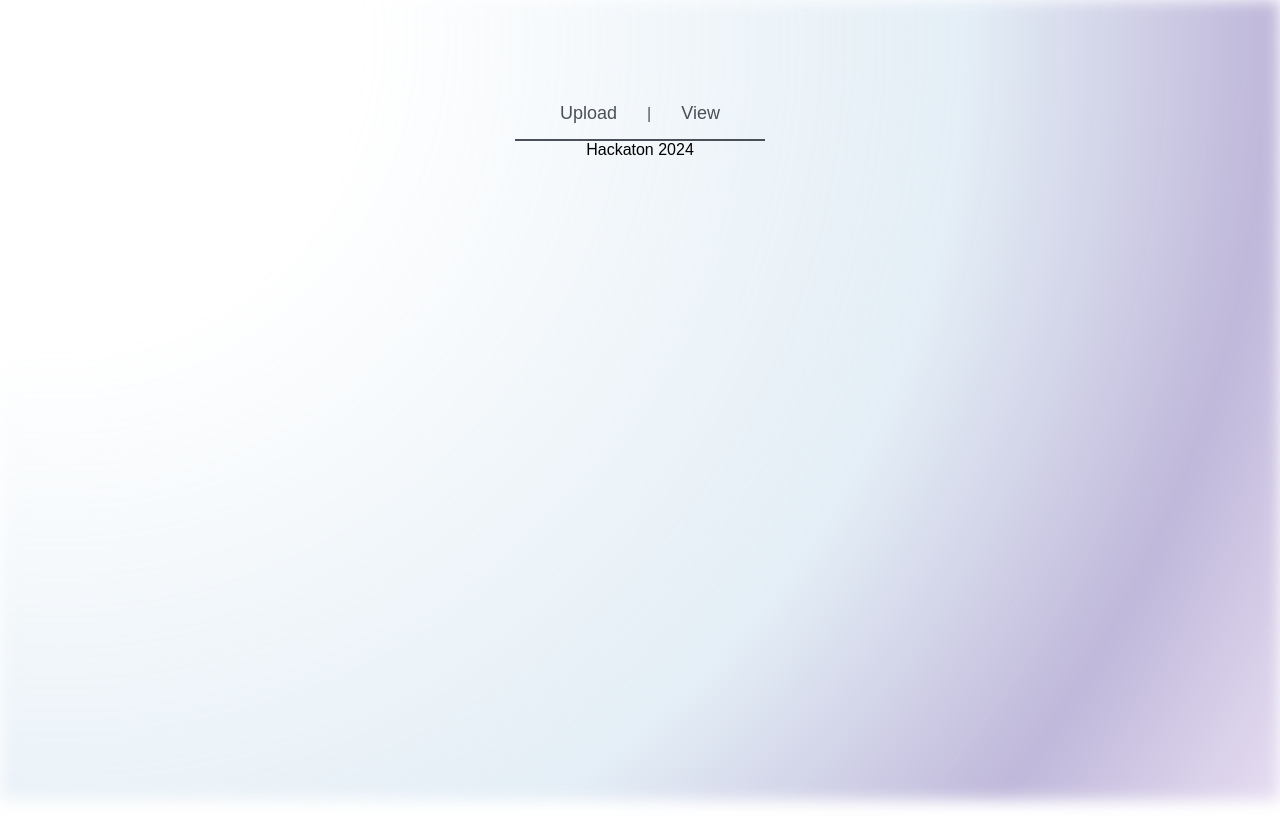
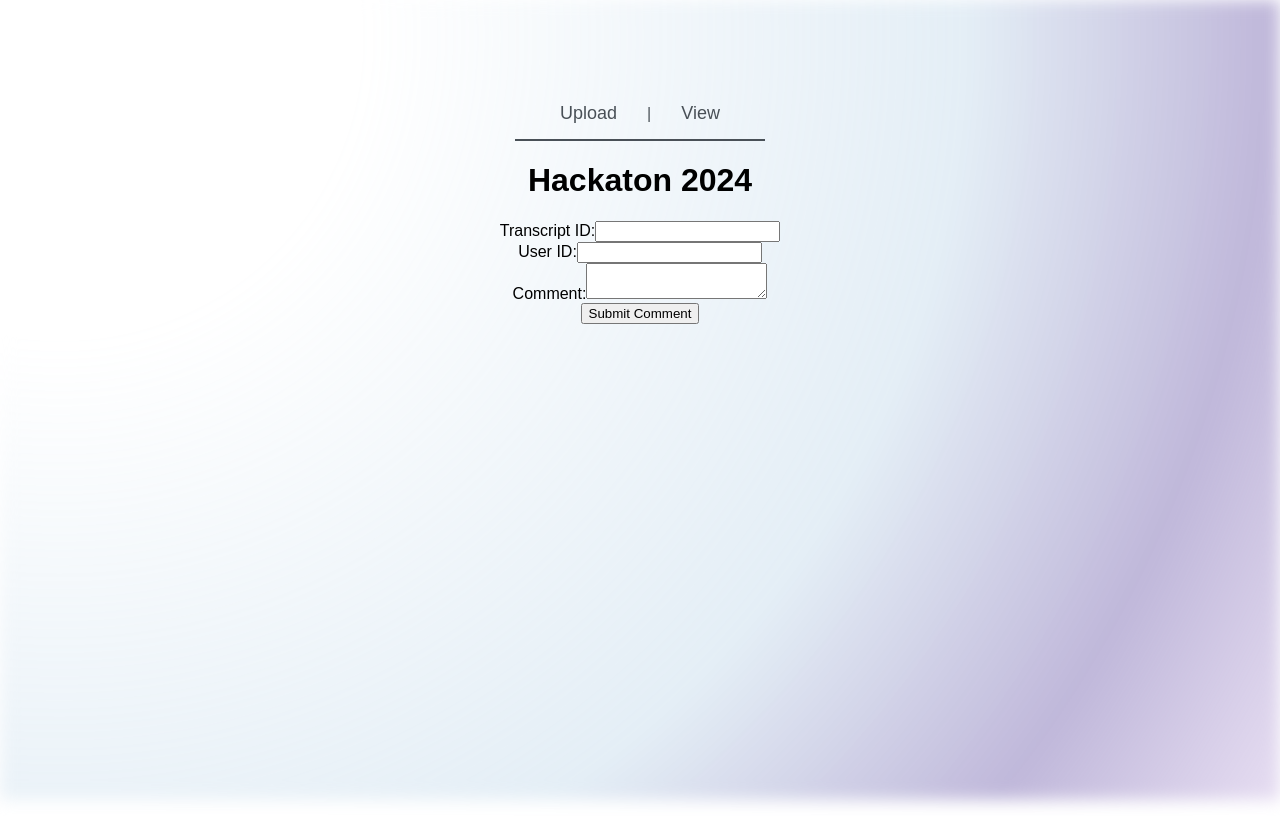
Before and after one commit to zikrya/Hackathon-Rilla, a Next.js app: page / in a window 1280 px wide. Built offline with nearby package versions, Linux system fonts and the light colour scheme.

Commit message:
[FIX] resolved git conflict manually

```diff
--- a/package.json
+++ b/package.json
@@ -14,12 +14,14 @@
     "react": "^18",
     "react-dom": "^18",
     "react-dropzone": "^14.2.3",
-    "react-icons": "^5.3.0"
+    "react-icons": "^5.3.0",
+    "uuid": "^10.0.0"
   },
   "devDependencies": {
     "@types/node": "^20",
     "@types/react": "^18",
     "@types/react-dom": "^18",
+    "@types/uuid": "^10.0.0",
     "eslint": "^8",
     "eslint-config-next": "14.2.6",
     "typescript": "^5.5.4"
--- /dev/null
+++ b/src/app/api/addComment/route.ts
@@ -0,0 +1,34 @@
+import { NextResponse } from 'next/server';
+import { dynamoDb } from '@/lib/aws-config';
+import { v4 as uuidv4 } from 'uuid';
+
+export async function POST(req: Request) {
+  try {
+    const { transcriptId, userId, commentText } = await req.json();
+
+    if (!transcriptId || !userId || !commentText) {
+      return new NextResponse('Missing required fields', { status: 400 });
+    }
+
+    const commentId = uuidv4();
+    const createdAt = new Date().toISOString();
+
+    const params = {
+      TableName: 'Comments',
+      Item: {
+        commentId,
+        transcriptId,
+        userId,
+        commentText,
+        createdAt,
+      },
+    };
+
+    await dynamoDb.put(params).promise();
+
+    return NextResponse.json({ message: 'Comment added successfully' }, { status: 201 });
+  } catch (error) {
+    console.error('Error adding comment:', error);
+    return new NextResponse('Failed to add comment', { status: 500 });
+  }
+}
--- a/src/app/page.tsx
+++ b/src/app/page.tsx
@@ -1,7 +1,76 @@
+'use client'
+import React, { useState } from 'react';
+
 export default function Home() {
+  const [transcriptId, setTranscriptId] = useState('');
+  const [userId, setUserId] = useState('');
+  const [commentText, setCommentText] = useState('');
+  const [message, setMessage] = useState('');
+
+  const handleSubmit = async (e: React.FormEvent) => {
+    e.preventDefault();
+
+    try {
+      const response = await fetch('/api/addComment', {
+        method: 'POST',
+        headers: {
+          'Content-Type': 'application/json',
+        },
+        body: JSON.stringify({
+          transcriptId,
+          userId,
+          commentText,
+        }),
+      });
+
+      if (response.ok) {
+        const data = await response.json();
+        setMessage('Comment added successfully!');
+        setTranscriptId('');
+        setUserId('');
+        setCommentText('');
+      } else {
+        setMessage('Failed to add comment.');
+      }
+    } catch (error) {
+      console.error('Error:', error);
+      setMessage('An error occurred.');
+    }
+  };
+
   return (
     <main>
-      Hackaton 2024
+      <h1>Hackaton 2024</h1>
+      <form onSubmit={handleSubmit}>
+        <div>
+          <label>Transcript ID:</label>
+          <input
+            type="text"
+            value={transcriptId}
+            onChange={(e) => setTranscriptId(e.target.value)}
+            required
+          />
+        </div>
+        <div>
+          <label>User ID:</label>
+          <input
+            type="text"
+            value={userId}
+            onChange={(e) => setUserId(e.target.value)}
+            required
+          />
+        </div>
+        <div>
+          <label>Comment:</label>
+          <textarea
+            value={commentText}
+            onChange={(e) => setCommentText(e.target.value)}
+            required
+          />
+        </div>
+        <button type="submit">Submit Comment</button>
+      </form>
+      {message && <p>{message}</p>}
     </main>
   );
 }
```
Also changed, not shown: 1 other file (tests, documents, lock files or other folders).
